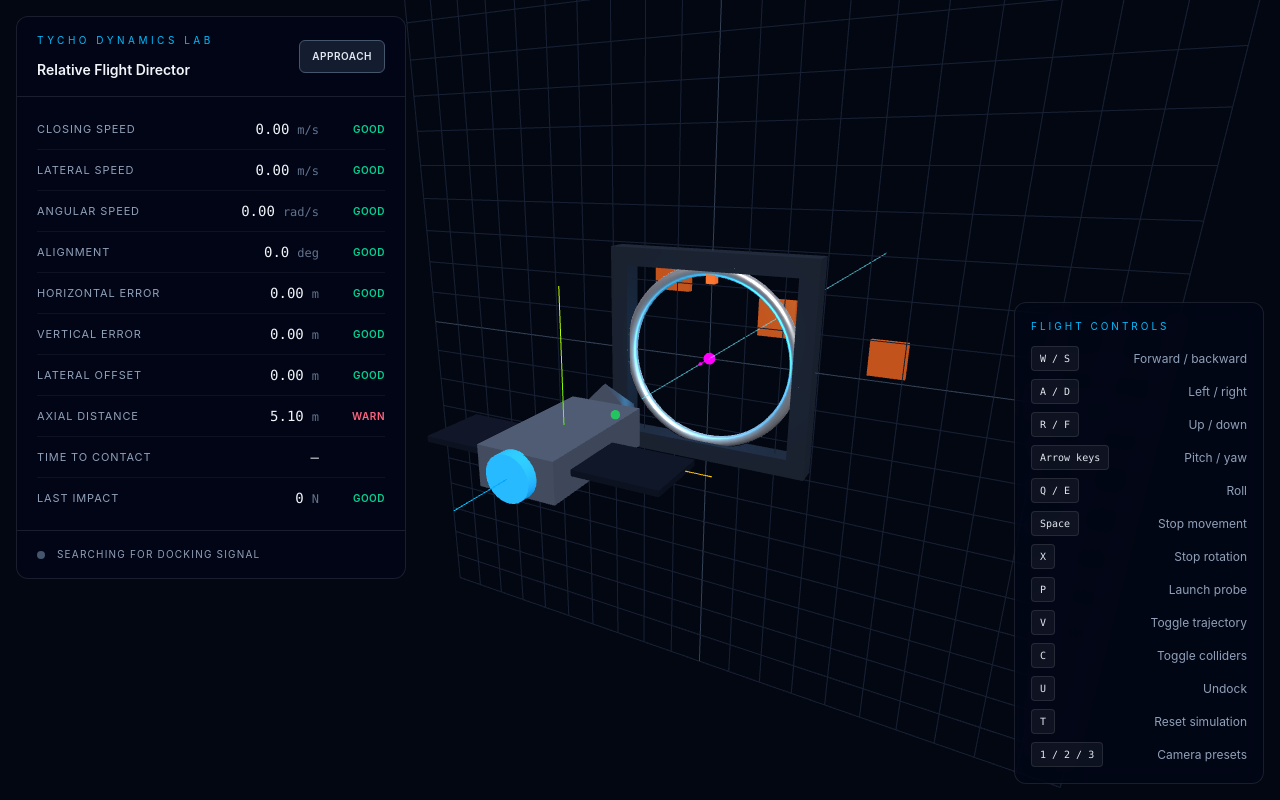
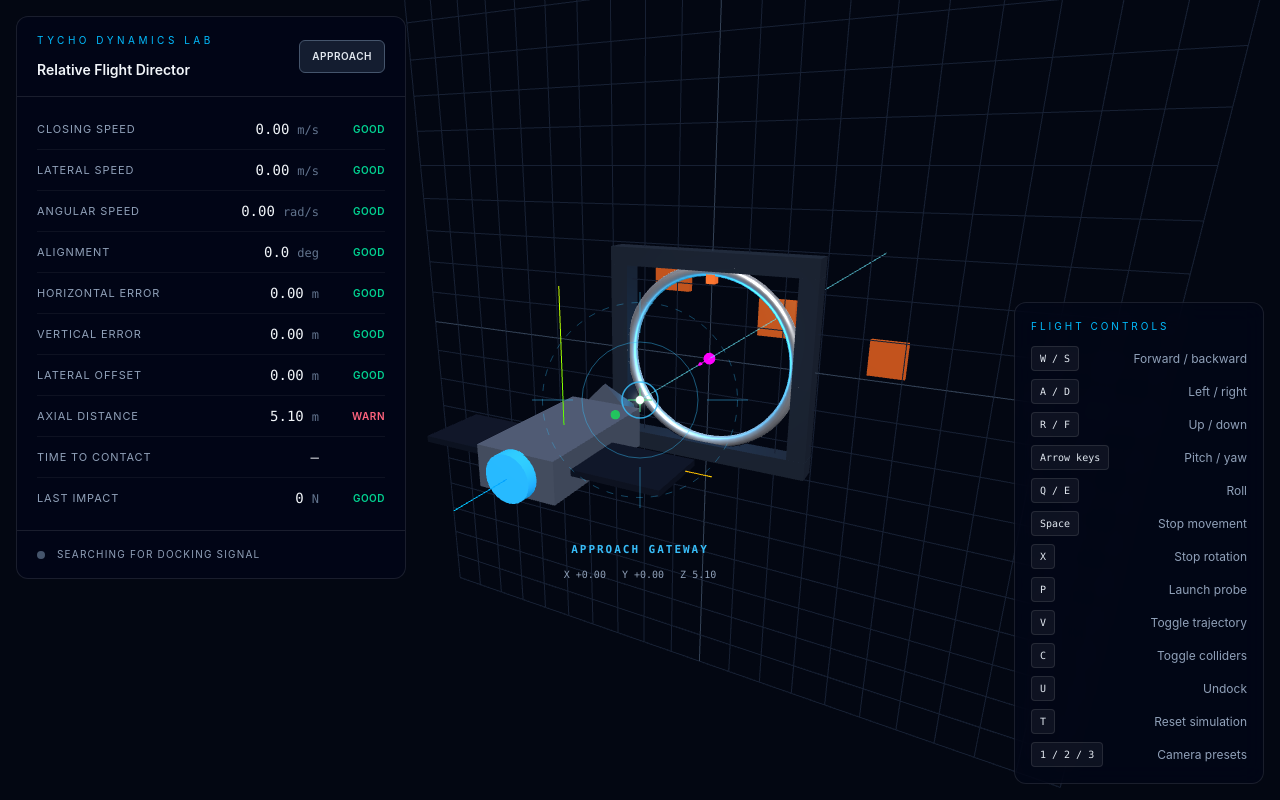
Before and after one commit to KathanChaudhari/TychoDynamicsLab, a React (Vite) app in the folder tycho-dynamics-lab/: page / in a window 1280 px wide. Built offline with nearby package versions, Linux system fonts and the light colour scheme; no server answers.

Commit message:
added rectlie flight detector

```diff
--- a/tycho-dynamics-lab/src/App.jsx
+++ b/tycho-dynamics-lab/src/App.jsx
@@ -3,6 +3,7 @@ import { useState } from "react";
 import BasicScene from "./BasicScene";
 
 import DockingHUD from "./components/DockingHUD";
+import DockingReticle from "./components/DockingReticle";
 import ControlGuide from "./components/ControlGuide";
 import LoadingScreen from "./components/LoadingScreen";
 
@@ -13,8 +14,11 @@ const INITIAL_TELEMETRY = {
   speed: 0,
   closingSpeed: 0,
   lateralSpeed: 0,
+
+  horizontalSpeed: 0,
+  verticalSpeed: 0,
+
   angularSpeed: 0,
-
   alignmentAngle: 0,
 
   horizontalOffset: 0,
@@ -55,8 +59,12 @@ const INITIAL_LOADING_STATE = {
 };
 
 export default function App() {
-  const [telemetry, setTelemetry] =
-    useState(INITIAL_TELEMETRY);
+  const [
+    telemetry,
+    setTelemetry,
+  ] = useState(
+    INITIAL_TELEMETRY
+  );
 
   const [
     loadingState,
@@ -78,6 +86,10 @@ export default function App() {
         telemetry={telemetry}
       />
 
+      <DockingReticle
+        telemetry={telemetry}
+      />
+
       <ControlGuide />
 
       <LoadingScreen
--- /dev/null
+++ b/tycho-dynamics-lab/src/components/DockingReticle.jsx
@@ -0,0 +1,393 @@
+const RETICLE_SIZE = 260;
+const RETICLE_CENTER =
+  RETICLE_SIZE / 2;
+
+const MARKER_TRAVEL = 88;
+const DRIFT_LENGTH = 55;
+
+const STATE_COLORS = {
+  approach: "#38bdf8",
+  "in-range": "#facc15",
+  capturing: "#c084fc",
+  docked: "#4ade80",
+  crashed: "#f87171",
+};
+
+function clamp(
+  value,
+  minimum,
+  maximum
+) {
+  return Math.min(
+    Math.max(value, minimum),
+    maximum
+  );
+}
+
+function getGuidance(
+  telemetry
+) {
+  const {
+    state,
+    insideSensor,
+    checks,
+    horizontalOffset,
+    verticalOffset,
+  } = telemetry;
+
+  if (state === "crashed") {
+    return "COLLISION — RESET REQUIRED";
+  }
+
+  if (state === "docked") {
+    return "HARD LOCK CONFIRMED";
+  }
+
+  if (state === "capturing") {
+    return "AUTOMATIC CAPTURE";
+  }
+
+  if (!checks.alignment) {
+    return "CORRECT ATTITUDE";
+  }
+
+  if (!checks.closingSpeed) {
+    return "REDUCE CLOSING SPEED";
+  }
+
+  if (!checks.lateralSpeed) {
+    return "STOP LATERAL DRIFT";
+  }
+
+  const horizontalError =
+    Math.abs(horizontalOffset);
+
+  const verticalError =
+    Math.abs(verticalOffset);
+
+  if (
+    horizontalError >
+      verticalError &&
+    horizontalError > 0.08
+  ) {
+    return horizontalOffset > 0
+      ? "MOVE LEFT"
+      : "MOVE RIGHT";
+  }
+
+  if (verticalError > 0.08) {
+    return verticalOffset > 0
+      ? "MOVE DOWN"
+      : "MOVE UP";
+  }
+
+  if (!insideSensor) {
+    return "APPROACH GATEWAY";
+  }
+
+  return "HOLD COURSE";
+}
+
+export default function DockingReticle({
+  telemetry,
+}) {
+  const limits =
+    telemetry.limits;
+
+  /*
+   * Display a wider range than the actual
+   * capture limit so the marker remains useful
+   * during the approach.
+   */
+  const displayRange =
+    Math.max(
+      limits.maximumLateralOffset *
+        3,
+      1
+    );
+
+  const normalizedX =
+    clamp(
+      telemetry.horizontalOffset /
+        displayRange,
+      -1,
+      1
+    );
+
+  const normalizedY =
+    clamp(
+      telemetry.verticalOffset /
+        displayRange,
+      -1,
+      1
+    );
+
+  const markerX =
+    normalizedX *
+    MARKER_TRAVEL;
+
+  /*
+   * Positive Three.js Y means up.
+   * Positive CSS Y moves down, so invert it.
+   */
+  const markerY =
+    -normalizedY *
+    MARKER_TRAVEL;
+
+  const maximumDrift =
+    Math.max(
+      limits.maximumLateralSpeed,
+      0.01
+    );
+
+  const driftX =
+    clamp(
+      telemetry.horizontalSpeed /
+        maximumDrift,
+      -1,
+      1
+    ) * DRIFT_LENGTH;
+
+  const driftY =
+    clamp(
+      -telemetry.verticalSpeed /
+        maximumDrift,
+      -1,
+      1
+    ) * DRIFT_LENGTH;
+
+  const markerScreenX =
+    RETICLE_CENTER + markerX;
+
+  const markerScreenY =
+    RETICLE_CENTER + markerY;
+
+  const driftEndX =
+    markerScreenX + driftX;
+
+  const driftEndY =
+    markerScreenY + driftY;
+
+  const color =
+    STATE_COLORS[
+      telemetry.state
+    ] ?? STATE_COLORS.approach;
+
+  const positionSafe =
+    telemetry.checks
+      .lateralOffset;
+
+  const velocitySafe =
+    telemetry.checks
+      .lateralSpeed;
+
+  const guidance =
+    getGuidance(telemetry);
+
+  const distanceProgress =
+    clamp(
+      1 -
+        telemetry.axialDistance /
+          7,
+      0,
+      1
+    );
+
+  const distanceRadius =
+    104 -
+    distanceProgress * 24;
+
+  return (
+    <section className="pointer-events-none absolute left-1/2 top-1/2 hidden -translate-x-1/2 -translate-y-1/2 md:block">
+      <div
+        className="relative"
+        style={{
+          width: RETICLE_SIZE,
+          height: RETICLE_SIZE,
+        }}
+      >
+        <svg
+          className="absolute inset-0"
+          viewBox={`0 0 ${RETICLE_SIZE} ${RETICLE_SIZE}`}
+          aria-hidden="true"
+        >
+          <circle
+            cx={RETICLE_CENTER}
+            cy={RETICLE_CENTER}
+            r={distanceRadius}
+            fill="none"
+            stroke={color}
+            strokeWidth="1"
+            strokeOpacity="0.35"
+            strokeDasharray="7 8"
+          />
+
+          <circle
+            cx={RETICLE_CENTER}
+            cy={RETICLE_CENTER}
+            r="58"
+            fill="none"
+            stroke={color}
+            strokeWidth="1"
+            strokeOpacity="0.45"
+          />
+
+          <circle
+            cx={RETICLE_CENTER}
+            cy={RETICLE_CENTER}
+            r="18"
+            fill="none"
+            stroke={color}
+            strokeWidth="1.5"
+            strokeOpacity="0.85"
+          />
+
+          <line
+            x1={RETICLE_CENTER}
+            y1="22"
+            x2={RETICLE_CENTER}
+            y2="63"
+            stroke={color}
+            strokeOpacity="0.5"
+          />
+
+          <line
+            x1={RETICLE_CENTER}
+            y1="197"
+            x2={RETICLE_CENTER}
+            y2="238"
+            stroke={color}
+            strokeOpacity="0.5"
+          />
+
+          <line
+            x1="22"
+            y1={RETICLE_CENTER}
+            x2="63"
+            y2={RETICLE_CENTER}
+            stroke={color}
+            strokeOpacity="0.5"
+          />
+
+          <line
+            x1="197"
+            y1={RETICLE_CENTER}
+            x2="238"
+            y2={RETICLE_CENTER}
+            stroke={color}
+            strokeOpacity="0.5"
+          />
+
+          <line
+            x1={markerScreenX}
+            y1={markerScreenY}
+            x2={driftEndX}
+            y2={driftEndY}
+            stroke={
+              velocitySafe
+                ? "#22d3ee"
+                : "#fb7185"
+            }
+            strokeWidth="2"
+            strokeOpacity="0.9"
+          />
+
+          <circle
+            cx={driftEndX}
+            cy={driftEndY}
+            r="3"
+            fill={
+              velocitySafe
+                ? "#22d3ee"
+                : "#fb7185"
+            }
+          />
+        </svg>
+
+        <div
+          className="absolute h-6 w-6"
+          style={{
+            left: `calc(50% + ${markerX}px)`,
+            top: `calc(50% + ${markerY}px)`,
+            transform:
+              "translate(-50%, -50%)",
+          }}
+        >
+          <span
+            className="absolute left-1/2 top-0 h-full w-px -translate-x-1/2"
+            style={{
+              backgroundColor:
+                positionSafe
+                  ? "#4ade80"
+                  : "#facc15",
+            }}
+          />
+
+          <span
+            className="absolute left-0 top-1/2 h-px w-full -translate-y-1/2"
+            style={{
+              backgroundColor:
+                positionSafe
+                  ? "#4ade80"
+                  : "#facc15",
+            }}
+          />
+
+          <span
+            className="absolute left-1/2 top-1/2 h-2 w-2 -translate-x-1/2 -translate-y-1/2 rotate-45 border"
+            style={{
+              borderColor:
+                positionSafe
+                  ? "#4ade80"
+                  : "#facc15",
+            }}
+          />
+        </div>
+
+        <div className="absolute left-1/2 top-1/2 h-2 w-2 -translate-x-1/2 -translate-y-1/2 rounded-full bg-white shadow-[0_0_10px_white]" />
+
+        <div className="absolute left-1/2 top-full mt-3 w-72 -translate-x-1/2 text-center">
+          <p
+            className="font-mono text-[11px] font-semibold tracking-[0.18em]"
+            style={{
+              color,
+            }}
+          >
+            {guidance}
+          </p>
+
+          <div className="mt-2 flex justify-center gap-4 font-mono text-[10px] text-slate-400">
+            <span>
+              X{" "}
+              {telemetry
+                .horizontalOffset >= 0
+                ? "+"
+                : ""}
+              {telemetry
+                .horizontalOffset
+                .toFixed(2)}
+            </span>
+
+            <span>
+              Y{" "}
+              {telemetry
+                .verticalOffset >= 0
+                ? "+"
+                : ""}
+              {telemetry
+                .verticalOffset
+                .toFixed(2)}
+            </span>
+
+            <span>
+              Z{" "}
+              {telemetry.axialDistance.toFixed(
+                2
+              )}
+            </span>
+          </div>
+        </div>
+      </div>
+    </section>
+  );
+}
--- a/tycho-dynamics-lab/src/scene/docking/DockingSystem.js
+++ b/tycho-dynamics-lab/src/scene/docking/DockingSystem.js
@@ -276,6 +276,13 @@ export function createDockingSystem({
       lateralSpeed:
         telemetry.metrics
           .lateralSpeed,
+          horizontalSpeed:
+  telemetry.metrics
+    .horizontalSpeed,
+
+verticalSpeed:
+  telemetry.metrics
+    .verticalSpeed,
 
       angularSpeed:
         telemetry.metrics
```
Also changed, not shown: tycho-dynamics-lab/src/scene/docking/system/DockingTelemetry.js (+74 -105 lines).
